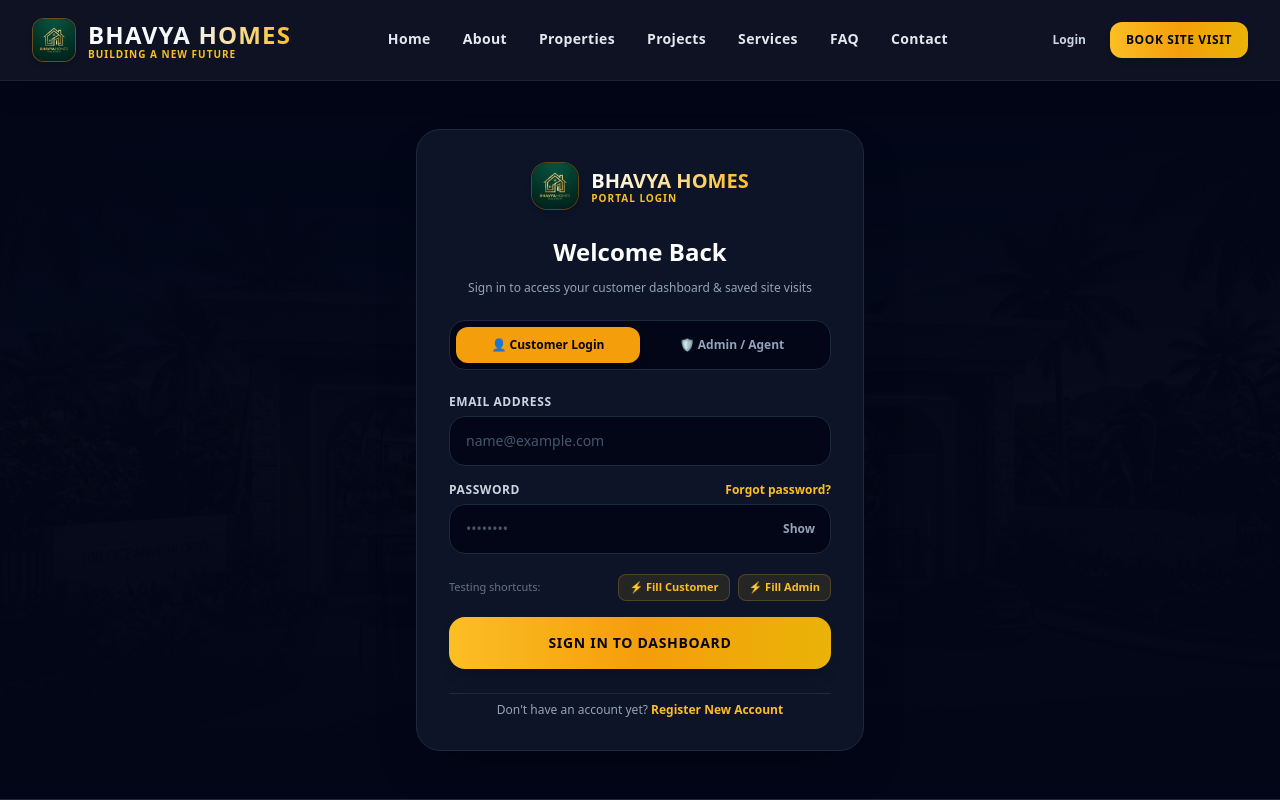
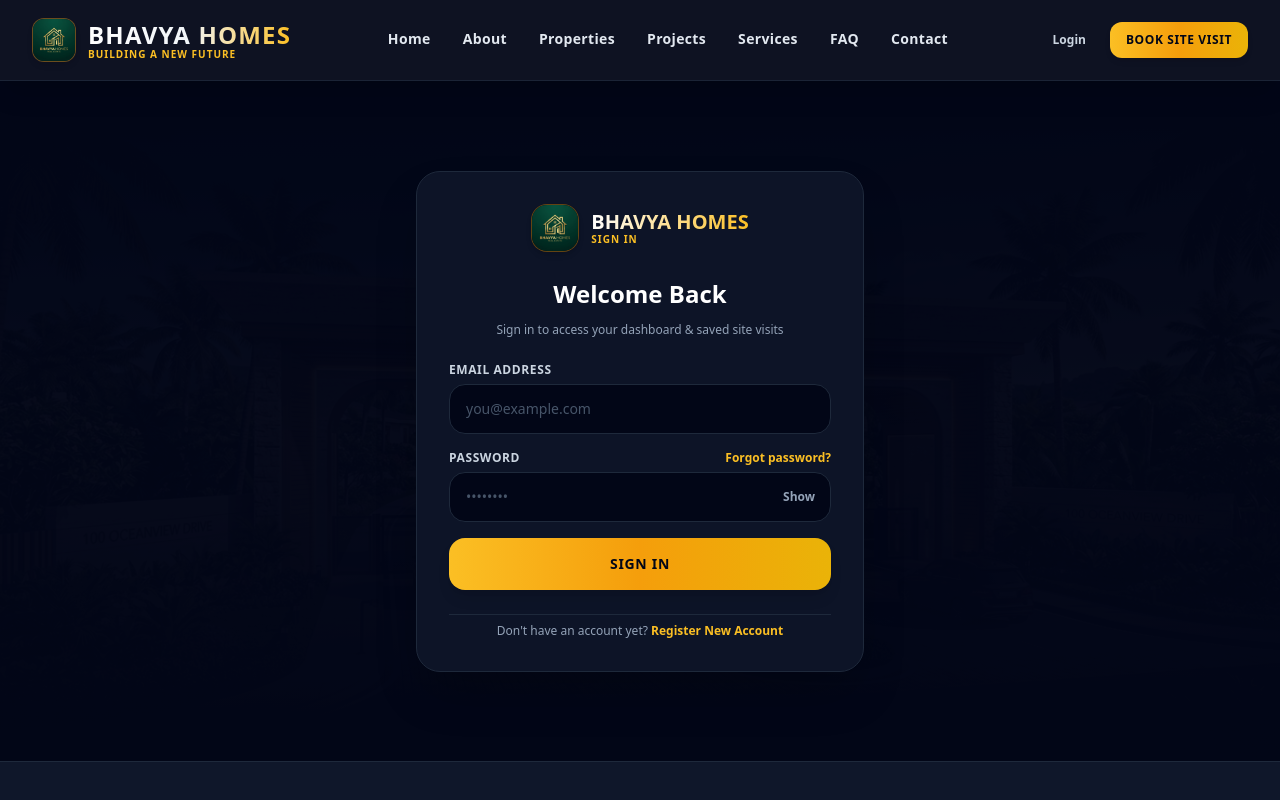
Before and after one commit to msrinu94910-a11y/Bhavya-Homes, a Next.js app in the folder frontend/: page /auth/login in a window 1280 px wide. Shown: the top 800 px of the page. Built offline with nearby package versions, Linux system fonts and the light colour scheme.

Commit message:
Remove role toggle buttons and shortcuts from Login page

```diff
--- a/frontend/app/auth/login/page.tsx
+++ b/frontend/app/auth/login/page.tsx
@@ -7,24 +7,11 @@
 
 export default function LoginPage() {
   const router = useRouter();
-  const [role, setRole] = useState<'customer' | 'admin'>('customer');
   const [email, setEmail] = useState('');
   const [password, setPassword] = useState('');
   const [showPassword, setShowPassword] = useState(false);
   const [loading, setLoading] = useState(false);
   const [error, setError] = useState('');
-
-  const handleQuickFill = (targetRole: 'customer' | 'admin') => {
-    setRole(targetRole);
-    if (targetRole === 'customer') {
-      setEmail('customer@bhavyahomes.com');
-      setPassword('password123');
-    } else {
-      setEmail('admin@bhavyahomes.com');
-      setPassword('admin123');
-    }
-    setError('');
-  };
 
   const handleSubmit = (e: React.FormEvent) => {
     e.preventDefault();
@@ -35,16 +22,17 @@
     setError('');
     setLoading(true);
 
-    // Simulate authentication process and save session token
+    const isAdmin = email.toLowerCase().includes('admin');
+
     setTimeout(() => {
       setLoading(false);
       if (typeof window !== 'undefined') {
         localStorage.setItem('user_token', 'mock_jwt_token_123');
-        localStorage.setItem('user_role', role);
+        localStorage.setItem('user_role', isAdmin ? 'admin' : 'customer');
         localStorage.setItem('user_email', email);
       }
 
-      if (role === 'admin') {
+      if (isAdmin) {
         router.push('/dashboard/admin');
       } else {
         router.push('/dashboard/customer');
@@ -86,39 +74,13 @@
                 BHAVYA HOMES
               </span>
               <span className="text-[10px] text-amber-400 font-bold tracking-widest uppercase block -mt-1">
-                PORTAL LOGIN
+                SIGN IN
               </span>
             </div>
           </Link>
 
           <h1 className="text-2xl font-black text-white pt-2">Welcome Back</h1>
-          <p className="text-xs text-slate-400">Sign in to access your customer dashboard & saved site visits</p>
-        </div>
-
-        {/* Role Toggle Switcher */}
-        <div className="bg-slate-950 p-1.5 rounded-2xl border border-slate-800 flex text-xs font-bold">
-          <button
-            type="button"
-            onClick={() => setRole('customer')}
-            className={`flex-1 py-2.5 rounded-xl transition-all ${
-              role === 'customer'
-                ? 'bg-amber-500 text-slate-950 font-black shadow-md'
-                : 'text-slate-400 hover:text-white'
-            }`}
-          >
-            👤 Customer Login
-          </button>
-          <button
-            type="button"
-            onClick={() => setRole('admin')}
-            className={`flex-1 py-2.5 rounded-xl transition-all ${
-              role === 'admin'
-                ? 'bg-amber-500 text-slate-950 font-black shadow-md'
-                : 'text-slate-400 hover:text-white'
-            }`}
-          >
-            🛡️ Admin / Agent
-          </button>
+          <p className="text-xs text-slate-400">Sign in to access your dashboard & saved site visits</p>
         </div>
 
         {/* Error Alert */}
@@ -136,16 +98,14 @@
             <label className="block text-xs font-bold uppercase tracking-wider text-slate-300">
               Email Address
             </label>
-            <div className="relative">
             <input
               type="email"
               value={email}
               onChange={(e) => setEmail(e.target.value)}
-                placeholder="name@example.com"
+              placeholder="you@example.com"
               className="w-full bg-slate-950 border border-slate-800 focus:border-amber-500 focus:ring-1 focus:ring-amber-500 text-white rounded-2xl px-4 py-3.5 text-sm placeholder-slate-600 transition-all outline-none"
               required
             />
-            </div>
           </div>
 
           {/* Password Input */}
@@ -180,34 +140,13 @@
             </div>
           </div>
 
-          {/* Quick Demo Fill Shortcut Buttons */}
-          <div className="flex items-center justify-between text-[11px] pt-1">
-            <span className="text-slate-500 font-medium">Testing shortcuts:</span>
-            <div className="flex space-x-2">
-              <button
-                type="button"
-                onClick={() => handleQuickFill('customer')}
-                className="text-amber-400 hover:text-amber-300 bg-amber-400/10 px-2.5 py-1 rounded-lg font-bold border border-amber-400/20"
-              >
-                ⚡ Fill Customer
-              </button>
-              <button
-                type="button"
-                onClick={() => handleQuickFill('admin')}
-                className="text-amber-400 hover:text-amber-300 bg-amber-400/10 px-2.5 py-1 rounded-lg font-bold border border-amber-400/20"
-              >
-                ⚡ Fill Admin
-              </button>
-            </div>
-          </div>
-
           {/* Submit Button */}
           <button
             type="submit"
             disabled={loading}
             className="w-full bg-gradient-to-r from-amber-400 via-amber-500 to-yellow-500 hover:from-amber-500 hover:to-yellow-600 text-slate-950 font-black py-4 rounded-2xl shadow-lg transition-all uppercase tracking-wider text-sm transform hover:scale-[1.02] active:scale-[0.98] disabled:opacity-50"
           >
-            {loading ? 'Authenticating...' : `Sign In to ${role === 'admin' ? 'Admin Portal' : 'Dashboard'}`}
+            {loading ? 'Signing In...' : 'Sign In'}
           </button>
         </form>
 
```
Also changed, not shown: 1 other file (tests, documents, lock files or other folders). Lines whose indentation alone changed are shown as unchanged.
